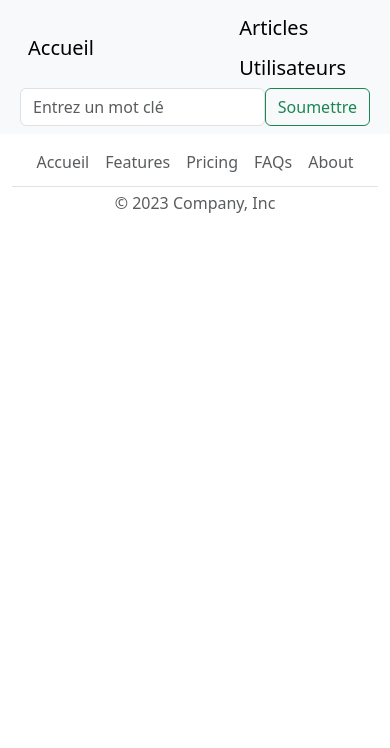
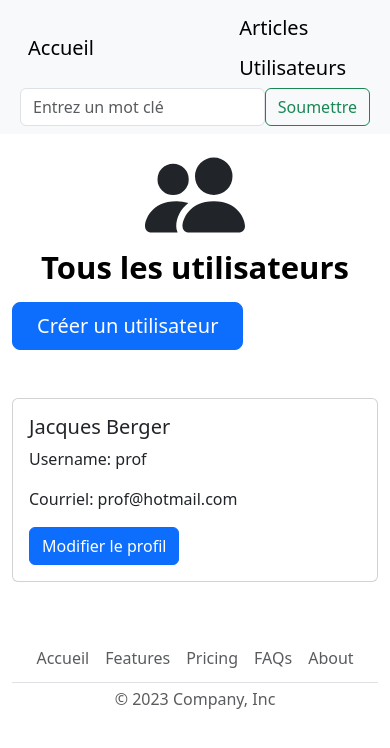
Before and after one commit to mileneDesjardins/CMS, a Flask app: page /utilisateurs in a window 390 px wide. Shown: the top 748 px of the page. Run offline with Flask 3, Linux system fonts and the light colour scheme; a user stored in the database is signed in; data comes from the database, SQL or seed files in the repository.

Commit message:
modifier utilisateur

```diff
--- a/app.py
+++ b/app.py
@@ -108,7 +108,7 @@ def connexion():
     elif request.path == "/connexion-admin":
         redirection = "/articles"
     elif request.path == "/connexion-admin-nouveau":
-        redirection = "/creation-article"
+        redirection = "/creation_article"
     elif request.path == "/connexion-utilisateurs":
         redirection = "/utilisateurs"
 
@@ -149,12 +149,14 @@ def deconnexion():
     session.clear()  # Supprime toutes les données de la session
     return redirect("/")
 
+
 @app.route('/admin', methods=['GET'])
 @login_required
 def admin():
     titre = "Articles"
     # Récupérer tous les articles depuis la base de données
     return render_template('articles.html', titre=titre, articles=articles)
+
 
 @app.route('/articles', methods=['GET'])
 @login_required
@@ -164,7 +166,6 @@ def articles():
     db = get_db()
     articles = db.get_articles()  # Utilisez la fonction pour récupérer tous les articles
     return render_template('articles.html', titre=titre, articles=articles)
-
 
 
 @app.route('/article/<identifiant>', methods=['GET'])
@@ -216,6 +217,14 @@ def photo(id_photo):
 
 
 @app.route('/admin-nouveau', methods=['GET', 'POST'])
+@login_required
+def admin_nouveau():
+    titre = "Création article"
+    # Récupérer tous les articles depuis la base de données
+    return render_template('creation_article.html', titre=titre)
+
+
+@app.route('/creation-article', methods=['GET', 'POST'])
 @login_required
 def creation_article():
     date_publication = datetime.date.today()
@@ -280,11 +289,53 @@ def creation_article():
         return redirect(url_for('confirmation_article', titre_article=titre_article, article=article))
 
 
-@app.route('/utilisateurs', methods=['GET'])
+@app.route('/utilisateurs', methods=['GET', "POST"])
 @login_required
 def utilisateurs():
     titre = 'Utilisateurs'
-    return render_template('utilisateurs.html', titre=titre)
+    db = Database()
+    utilisateurs = db.get_all_users()
+    return render_template('utilisateurs.html', titre=titre, utilisateurs=utilisateurs)
+
+
+@app.route('/modifier-utilisateur/<identifiant>', methods=['GET', 'POST'])
+@login_required
+def modifier_utilisateur(identifiant):
+    titre = 'Modifier utilisateur'
+    db = Database()
+
+    if request.method == 'GET':
+        # Récupérer les informations de l'utilisateur
+        utilisateur = db.get_user_by_id(identifiant)
+        if not utilisateur:
+            return render_template('404.html'), 404
+        return render_template('modifier_utilisateur.html', titre=titre, utilisateur=utilisateur)
+
+    elif request.method == 'POST':
+        # Récupérer les informations soumises dans le formulaire
+        nouveau_prenom = request.form.get('prenom')
+        nouveau_nom = request.form.get('nom')
+        nouveau_username = request.form.get('username')
+        nouveau_courriel = request.form.get('courriel')
+        nouvelle_photo = request.files.get('photo')
+
+        # Mettre à jour les champs si les nouvelles valeurs sont fournies
+        if nouveau_prenom:
+            db.update_user_prenom(identifiant, nouveau_prenom)
+        if nouveau_nom:
+            db.update_user_nom(identifiant, nouveau_nom)
+        if nouveau_username:
+            db.update_user_username(identifiant, nouveau_username)
+        if nouveau_courriel:
+            db.update_user_courriel(identifiant, nouveau_courriel)
+        if nouvelle_photo:
+            # Stocker la nouvelle photo dans la base de données et mettre à jour l'ID de la photo de l'utilisateur
+            nouveau_id_photo = db.create_photo(nouvelle_photo.stream.read())
+            db.update_user_photo(identifiant, nouveau_id_photo)
+            db.update_photo_id(identifiant, nouveau_id_photo)
+
+        # Rediriger vers la page de tous les utilisateurs
+        return redirect(url_for('utilisateurs'))
 
 
 @app.route('/confirmation', methods=['GET'])
--- a/database.py
+++ b/database.py
@@ -33,6 +33,70 @@ class Database():
              " values(?, ?, ?, ?, ?, ?, ?)"), (prenom, nom, username, courriel, mdp_hash, mdp_salt, id_photo))
         connection.commit()
 
+    def get_user_by_id(self, id_utilisateur):
+        connection = self.get_user_connection()
+        cursor = connection.cursor()
+        cursor.execute(
+            "SELECT * FROM utilisateurs WHERE id_utilisateur = ?",
+            (id_utilisateur,)
+        )
+        utilisateur = cursor.fetchone()
+        connection.close()
+        return utilisateur
+
+    def get_all_users(self):
+        cursor = self.get_user_connection().cursor()
+        cursor.execute("SELECT * FROM utilisateurs")
+        return cursor.fetchall()
+
+    def update_user_prenom(self, id_utilisateur, nouveau_prenom):
+        connection = self.get_user_connection()
+        connection.execute(
+            "UPDATE utilisateurs SET prenom=? WHERE username=?",
+            (nouveau_prenom, id_utilisateur)
+        )
+        connection.commit()
+
+    def update_user_nom(self, id_utilisateur, nouveau_nom):
+        connection = self.get_user_connection()
+        connection.execute(
+            "UPDATE utilisateurs SET nom=? WHERE username=?",
+            (nouveau_nom, id_utilisateur)
+        )
+        connection.commit()
+
+    def update_user_username(self, id_utilisateur, nouveau_username):
+        connection = self.get_user_connection()
+        connection.execute(
+            "UPDATE utilisateurs SET username=? WHERE username=?",
+            (nouveau_username, id_utilisateur)
+        )
+        connection.commit()
+
+    def update_user_courriel(self, id_utilisateur, nouveau_courriel):
+        connection = self.get_user_connection()
+        connection.execute(
+            "UPDATE utilisateurs SET courriel=? WHERE username=?",
+            (nouveau_courriel, id_utilisateur)
+        )
+        connection.commit()
+
+    def update_user_photo(self, id_utilisateur, nouveau_id_photo):
+        connection = self.get_user_connection()
+        connection.execute(
+            "UPDATE utilisateurs SET id_photo=? WHERE id_utilisateur=?",
+            (nouveau_id_photo, id_utilisateur)
+        )
+        connection.commit()
+
+    def update_photo_id(self, id_utilisateur, nouveau_id_photo):
+        connection = self.get_user_connection()
+        connection.execute(
+            "UPDATE photos SET id_photo=? WHERE id_utilisateur=?",
+            (nouveau_id_photo, id_utilisateur)
+        )
+        connection.commit()
+
     def get_user_login_info(self, username):
         cursor = self.get_user_connection().cursor()
         cursor.execute((
@@ -48,6 +112,8 @@ class Database():
             return False
         else:
             return True
+
+
 
     ### ARTICLES
     def get_article_connection(self):
--- a/requirements.txt
+++ b/requirements.txt
@@ -1,10 +1,5 @@
-Authlib==1.3.0
 blinker==1.7.0
-certifi==2024.2.2
-charset-normalizer==3.3.2
 click==8.1.7
-command-not-found==0.3
-cryptography==3.4.8
 dbus-python==1.2.18
 distro==1.7.0
 distro-info==1.1+ubuntu0.1
@@ -34,7 +29,6 @@ PyYAML==5.4.1
 requests==2.31.0
 SecretStorage==3.3.1
 six==1.16.0
-SQLAlchemy==2.0.25
 systemd-python==234
 typing_extensions==4.9.0
 ubuntu-advantage-tools==8001
--- a/templates/articles.html
+++ b/templates/articles.html
@@ -3,7 +3,7 @@
     <div class="px-4 py-5 my-5 text-center">
         <svg xmlns="http://www.w3.org/2000/svg" width="100px" height="100px" fill="currentColor" class="bi bi-archive"
              viewBox="0 0 16 16">
-            <path d="M0 2a1 1 0 0 1 1-1h14a1 1 0 0 1 1 1v2a1 1 0 0 1-1 1v7.5a2.5 2.5 0 0 1-2.5 2.5h-9A2.5 2.5 0 0 1 1 12.5V5a1 1 0 0 1-1-1zm2 3v7.5A1.5 1.5 0 0 0 3.5 14h9a1.5 1.5 0 0 0 1.5-1.5V5zm13-3H1v2h14zM5 7.5a.5.5 0 0 1 .5-.5h5a.5.5 0 0 1 0 1h-5a.5.5 0 0 1-.5-.5"/>
+            <path d="M0 2a1 1 0 0 1 1-1h14a1 1 0 0 1 1 1v2a1 1 0 0 1-1 1v7.5a2.5 2.5 0 0 1-2.5 2.5h-9A2.5 2.5 0 0 1 1 12.5V5a1 1 0 0 1-1-1zm2 3v7.5A1.5 1.5 0 0 0 3.5 14h9a1.5 1.5 0 0 0 1.5-1.5V5zm13-3H1v2h14zM5 7.5a.5.5 0 0 1 .5-.5h5a.5.5 0 0 1 0 1h-5a.5.5 0 0 1-.5-.5"></path>
         </svg>
         <h1 class="display-5 fw-bold text-body-emphasis">Tous les articles</h1>
         <div class="col-lg-6 mx-auto">
--- a/templates/utilisateurs.html
+++ b/templates/utilisateurs.html
@@ -1,4 +1,33 @@
 {% extends "layout.html" %}
 {% block content %}
-
+    <div class="container">
+        <div style="display: flex; justify-content: center; align-items: center; width: 100%; height: 100%; margin-top: 3%; margin-bottom: 1%;">
+            <svg xmlns="http://www.w3.org/2000/svg" width="100px" height="100px" fill="currentColor"
+                 class="bi bi-people-fill"
+                 viewBox="0 0 16 16">
+                <path d="M7 14s-1 0-1-1 1-4 5-4 5 3 5 4-1 1-1 1zm4-6a3 3 0 1 0 0-6 3 3 0 0 0 0 6m-5.784 6A2.24 2.24 0 0 1 5 13c0-1.355.68-2.75 1.936-3.72A6.3 6.3 0 0 0 5 9c-4 0-5 3-5 4s1 1 1 1zM4.5 8a2.5 2.5 0 1 0 0-5 2.5 2.5 0 0 0 0 5"></path>
+            </svg>
+        </div>
+        <div class="row justify-content-center">
+            <div class="col-lg-3 col-md-6 col-sm-8">
+                <h1 class="display-5 fw-bold text-body-emphasis text-center">Tous les utilisateurs</h1>
+                <div class="d-grid gap-2 my-3 d-sm-flex justify-content-sm-center">
+                    <a href="{{ url_for('creation_article') }}">
+                        <button type="button" class="btn btn-primary btn-lg px-4 gap-3">Créer un utilisateur</button>
+                    </a>
+                </div>
+                <div class="card my-5">
+                    {% for utilisateur in utilisateurs %}
+                        <div class="card-body">
+                            <h5 class="card-title">{{ utilisateur[1] }} {{ utilisateur[2] }}</h5>
+                            <p class="card-text">Username: {{ utilisateur[3] }}</p>
+                            <p class="card-text">Courriel: {{ utilisateur[4] }}</p>
+                            <a href="/modifier-utilisateur/{{ utilisateur[0] }}" class="btn btn-primary">Modifier le
+                                profil</a>
+                        </div>
+                    {% endfor %}
+                </div>
+            </div>
+        </div>
+    </div>
 {% endblock %}
```
Also changed, not shown: templates/modifier_utilisateur.html (added, +70 -0 lines).
